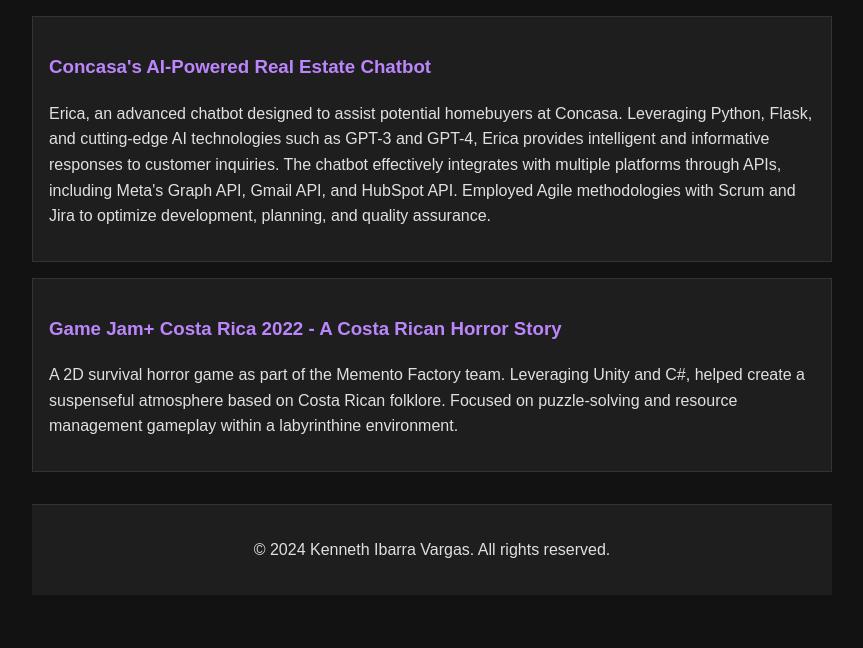
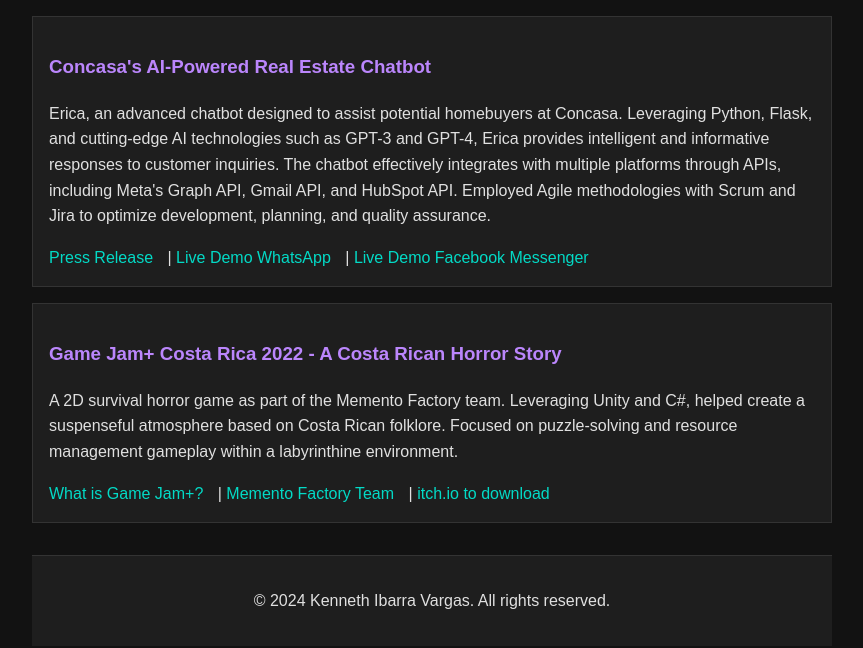
Before and after one commit to RyutaKinzoku/RyutaKinzoku.github.io, a plain HTML site: page projects.html in a window 1280 px wide. Shown: the part 292-940 px from the top of the page, without its empty margins (208-1071 px from the left). Before the commit the page ends 907 px from the top, so only its background shows below. Drawn offline with Linux system fonts and the light colour scheme.

Commit message:
Fix function to show the links

```diff
--- a/script.js
+++ b/script.js
@@ -37,14 +37,21 @@ const projects = [
 function loadProjects() {
     const projectsSection = document.getElementById('projects');
     if (projectsSection) {
-        projectsSection.innerHTML = '<h2>Projects</h2>'; // Clear existing content
-
         projects.forEach(project => {
             const projectElement = document.createElement('div');
             projectElement.className = 'project';
+
+            let linksHtml = '';
+            if (project.links && project.links.length > 0) {
+                linksHtml = '<div class="project-links">' +
+                    project.links.map(link => `<a href="${link.url}" target="_blank">${link.text}</a>`).join(' | ') +
+                    '</div>';
+            }
+
             projectElement.innerHTML = `
                 <h3>${project.name}</h3>
                 <p>${project.description}</p>
+                ${linksHtml}
             `;
             projectsSection.appendChild(projectElement);
         });
--- a/styles.css
+++ b/styles.css
@@ -71,6 +71,20 @@ a:hover {
     text-decoration: underline;
 }
 
+.project-links {
+    margin-top: 10px;
+}
+
+.project-links a {
+    color: #03dac6;
+    text-decoration: none;
+    margin-right: 10px;
+}
+
+.project-links a:hover {
+    text-decoration: underline;
+}
+
 /* Responsive design */
 @media (max-width: 600px) {
     nav ul {
```
